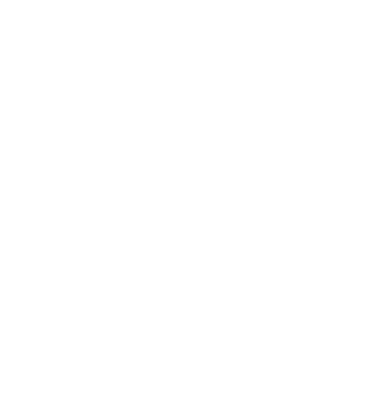
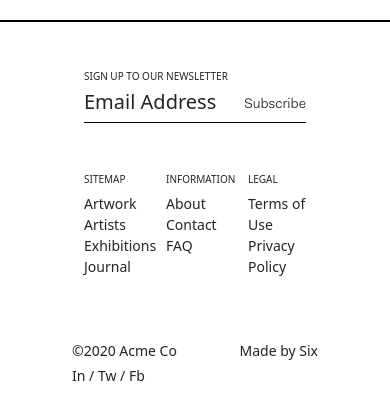
Before and after one commit to Mtlightfoot/artist-website, a React (Vite) app: page / in a window 390 px wide. Shown: the part 4314-4733 px from the top of the page. Before the commit the page ends 4426 px from the top, so only its background shows below. Built offline with nearby package versions, Linux system fonts and the light colour scheme.

Commit message:
Added footer and optimized it for mobile devices

```diff
--- a/src/App.jsx
+++ b/src/App.jsx
@@ -8,6 +8,7 @@
 import Hero from './components/Hero'
 import Subscribe from './components/Subscribe';
 import ArtworkGrid from './components/ArtworkGrid';
+import Footer from './components/Footer';
 
 function App() {
 
@@ -19,6 +20,7 @@
       <Hero />
       <Subscribe />
       <ArtworkGrid />
+      <Footer />
     </>
   )
 }
--- /dev/null
+++ b/src/components/Footer.jsx
@@ -0,0 +1,73 @@
+import React from 'react'
+import Container from 'react-bootstrap/Container';
+import Row from 'react-bootstrap/Row';
+import Col from 'react-bootstrap/Col';
+
+// CSS styling
+import '../main.css'
+
+function Footer() {
+    return (
+        <div className='footerContainer'>
+            <Container className='textBox my-5'>
+                <Row className='topRow gx-5 mx-5'>
+                    <Col className='column-2' md={6}>
+                        <h1 className='topBoxTagline'>Sign up to our Newsletter</h1>
+                        <div className='topBox'>
+                            <h1 className='titleRight columnTitle'>Email Address</h1>
+                            <h2 className='columnFooterText'>Subscribe</h2>
+                        </div>
+                    </Col>
+                    <Col className='column-1' md={6}>
+                        <Row>
+                            <Col xs={4} md={4}>
+                                <h1 className='topBoxTagline'>Sitemap</h1>
+                                <div>
+                                    <ul className='footerList'>
+                                        <li>Artwork</li>
+                                        <li>Artists</li>
+                                        <li>Exhibitions</li>
+                                        <li>Journal</li>
+                                    </ul>
+                                </div>
+                            </Col>
+                            <Col xs={4} md={4}>
+                                <h1 className='topBoxTagline'>Information</h1>
+                                <div>
+                                    <ul className='footerList'>
+                                        <li>About</li>
+                                        <li>Contact</li>
+                                        <li>FAQ</li>
+                                    </ul>
+                                </div>
+                            </Col>
+                            <Col xs={4} md={4}>
+                                <h1 className='topBoxTagline'>Legal</h1>
+                                <div>
+                                    <ul className='footerList'>
+                                        <li>Terms of Use</li>
+                                        <li>Privacy Policy</li>
+                                    </ul>
+                                </div>
+                            </Col>
+                        </Row>
+                    </Col>
+                </Row>
+                <Row className='bottomRow mx-5'>
+                    <Col xs={6} md={6}>
+                        <div className='bottomFooterBox d-flex justify-content-start'>
+                            <h2 className='bottomFooterText'>©2020 Acme Co</h2>
+                            <h2 className='bottomFooterText'>In / Tw / Fb</h2>
+                        </div>
+
+                    </Col>
+                    <Col xs={6} md={6} className='text-end'>
+                        <h2 className='bottomFooterText text-end'>Made by Six</h2>
+                    </Col>
+                </Row>
+            </Container>
+        </div>
+    )
+}
+
+export default Footer
--- a/src/main.css
+++ b/src/main.css
@@ -269,7 +269,6 @@
 .artWorkContainer {
     max-width: 1920px !important;
     margin: 127px 0px;
-    height: 1270px;
 }
 
 .artWorkRow {
@@ -318,6 +317,65 @@
 .artWorkPictureDiv h3 {
     font-size: 12px;
     color: #555555;
+}
+
+/* CSS for Footer component */
+
+.footerContainer {
+    background-color: #FFFFFF;
+    display: flex;
+    justify-content: space-between;
+    align-items: center;
+    border-top: 2px solid black;
+}
+
+.footerContainer .textBox {
+    max-width: 1920px;
+}
+
+.columnTitle {
+    font-size: 40px;
+}
+
+.columnFooterText {
+    font-size: 25px;
+    font-family: "faktBlond", sans-serif !important;
+}
+
+.bottomFooterText {
+    font-size: 18px;
+}
+
+.column-1 .leftTitle {
+    margin-bottom: 50px;
+}
+
+.column-2 .topBox {
+    display: flex;
+    justify-content: space-between;
+    border-bottom: 1px solid black;
+    margin-bottom: 50px;
+    align-items: end;
+}
+
+.footerContainer .topRow {
+    margin-bottom: 50px;
+}
+
+.footerContainer .bottomRow {
+    max-width: 1920px;
+}
+
+.topBoxTagline {
+    font-size: 12px;
+    text-transform: uppercase;
+}
+
+.footerList {
+    list-style: none;
+    text-align: left;
+    padding: 0;
+    font-size: 18px;
 }
 
 /* Media queries for under 992px width screens */
@@ -470,4 +528,22 @@
     .artWorkSubtitle {
         font-size: 25px;
     }
+    .topBoxTagline {
+        font-size: 10px;
+    }
+    .footerContainer .columnTitle {
+        font-size: 20px;
+    }
+    .footerContainer .columnFooterText {
+        font-size: 14px;
+    }
+    .footerList {
+        font-size: 14px;
+    }
+    .bottomFooterText {
+        font-size: 14px;
+    }
+    .bottomFooterBox {
+        flex-direction: column;
+    }
 }
```
